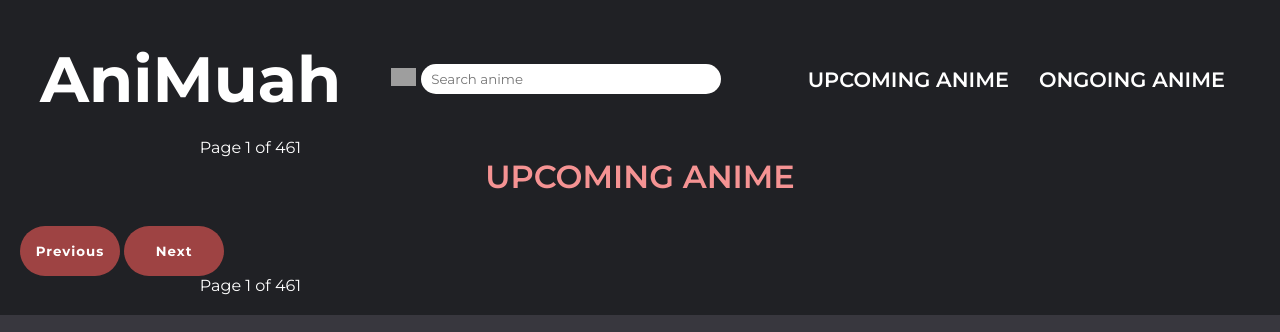
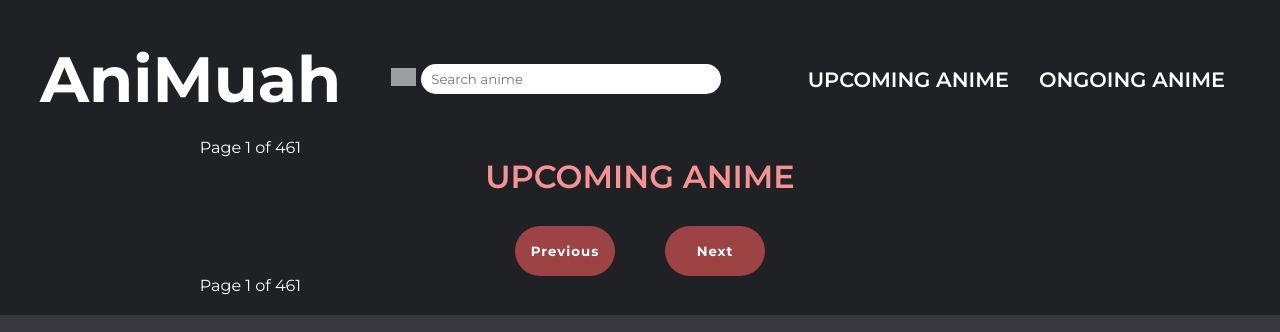
Before and after one commit to kurays015/AniMuah2, a plain HTML site: page upcoming-anime.html in a window 1280 px wide. Shown: the top 332 px of the page. Drawn offline with Linux system fonts and the light colour scheme; no server answers; grey boxes are pictures that could not be loaded; a web font is replaced by a local one.

Commit message:
Update upcoming-anime.html

```diff
--- a/upcoming-anime.html
+++ b/upcoming-anime.html
@@ -34,8 +34,10 @@
         <p class="page-count">Page <span class="page">1</span> of 461</p>
         <h1 class="anime-trend">UPCOMING ANIME</h1>
         <div class="container"></div>
-        <button class="prev">Previous</button>
-        <button class="next">Next</button>
+        <div class="next-prev-container">
+          <button class="prev">Previous</button>
+          <button class="next">Next</button>
+        </div>
         <p class="page-count">Page <span class="page">1</span> of 461</p>
       </section>
 
```
